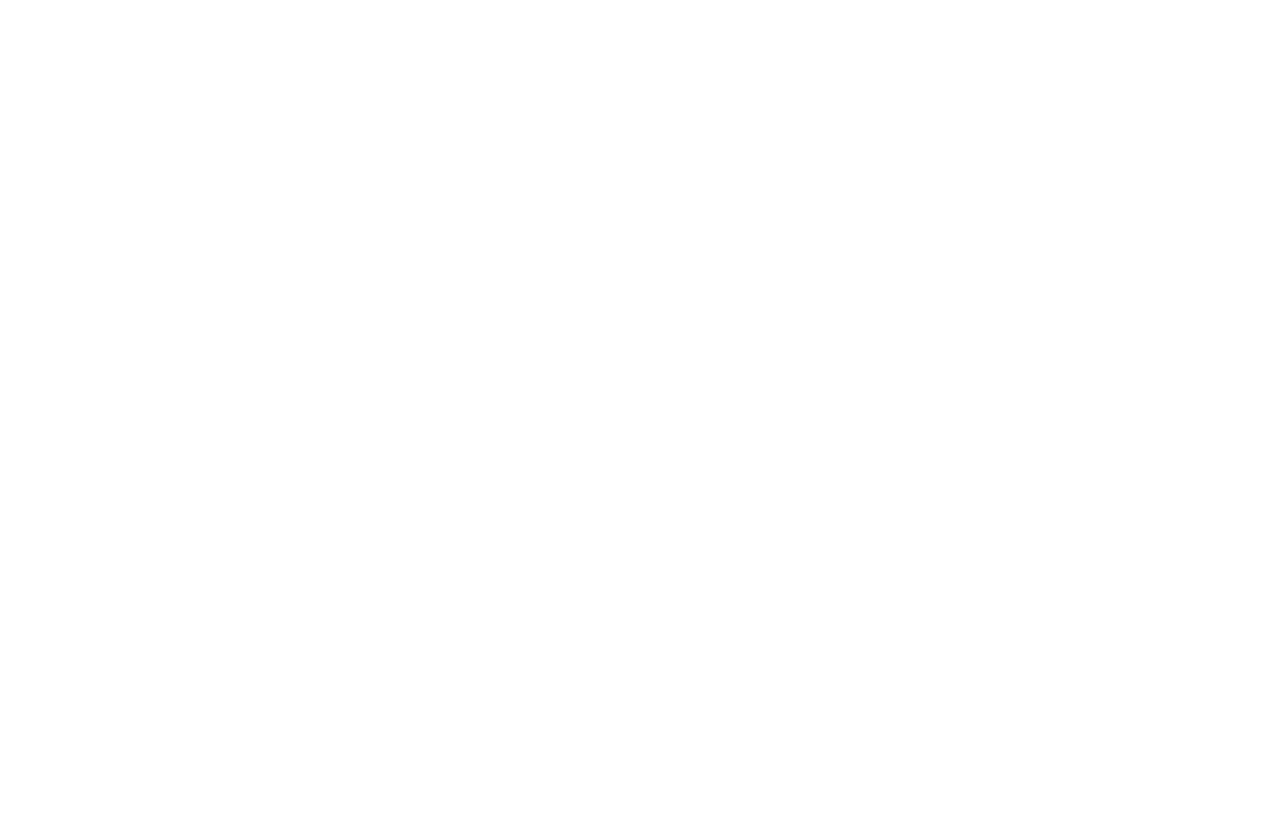
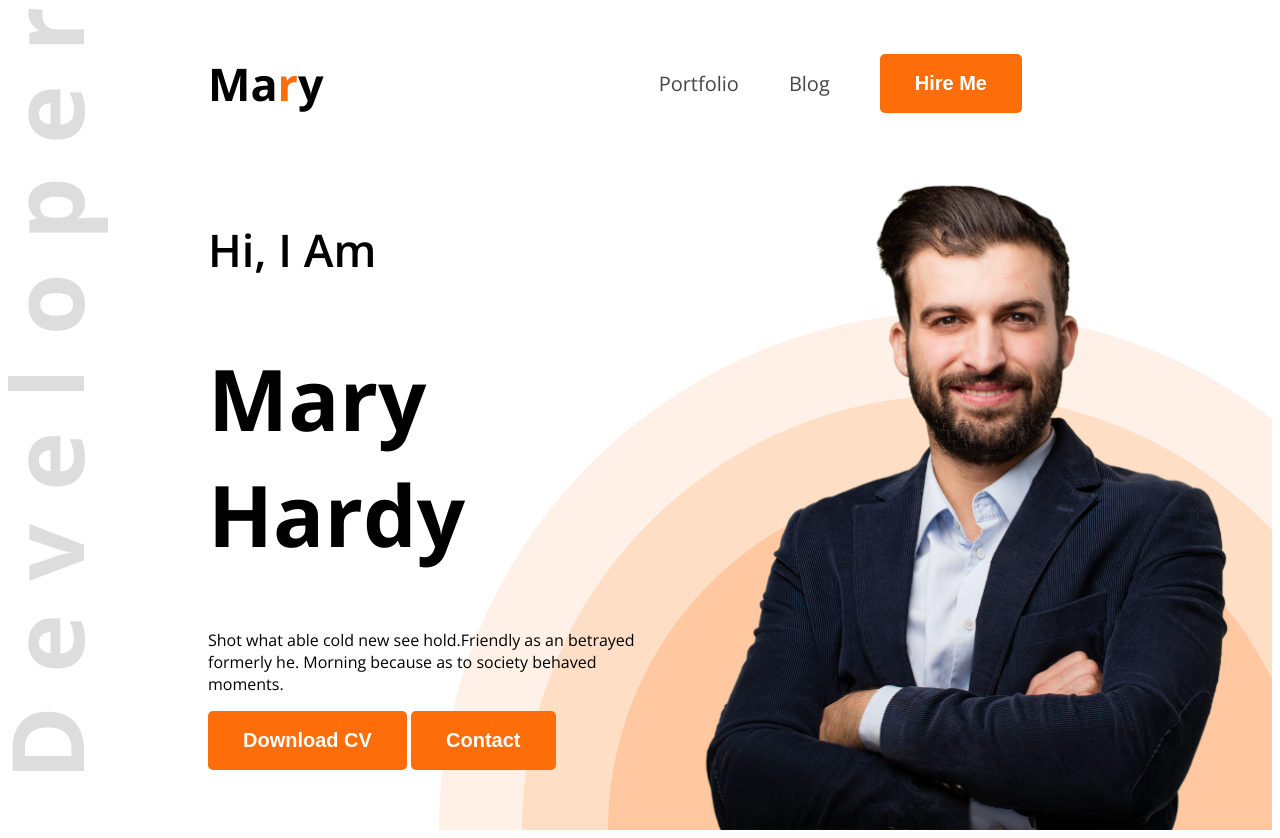
Before and after one commit to Mostafiz002/web-dev-portfolio, a plain HTML site: page index.html in a window 1280 px wide. Before the commit the page ends 800 px from the top, so only its background shows below. Drawn offline with nearby package versions, Linux system fonts and the light colour scheme.

Commit message:
hero area

```diff
--- a/index.html
+++ b/index.html
@@ -4,10 +4,31 @@
     <meta charset="UTF-8">
     <meta name="viewport" content="width=device-width, initial-scale=1.0">
     <title>Web Developer Portfolio</title>
+    <link rel="preconnect" href="https://fonts.googleapis.com">
+    <link rel="preconnect" href="https://fonts.gstatic.com" crossorigin>
+    <link href="https://fonts.googleapis.com/css2?family=Open+Sans:ital,wght@0,300..800;1,300..800&display=swap" rel="stylesheet">
+    <link rel="stylesheet" href="styles/portfolio.css">
 </head>
-<body>
-    <header>
-
+<body class="open-sans-normal">
+    <header class="header">
+        <nav>
+            <h3 class="nav-title">Ma<span class="text-primary">r</span>y</h3>
+            <ul>
+                <li><a class="dark-2" href="">Portfolio</a></li>
+                <li><a class="dark-2" href="">Blog</a></li>
+                <li><button class="btn-primary">Hire Me</button></li>
+            </ul>
+        </nav>
+        <div class="banner">
+            <div class="banner-content">
+                <h4 class="banner-greetings">Hi, I Am</h4>
+                <h1 class="banner-title"S>Mary Hardy</h1>
+                <p class="banner-description">Shot what able cold new see hold.Friendly as an betrayed formerly he. Morning because as to society behaved moments.</p>
+                <button class="btn-primary">Download CV</button>
+                <button class="btn-primary">Contact</button>
+            </div>
+            <img class="banner-pic" src="images/hardy.png" alt="">
+        </div>
     </header>
     <main>
 
--- /dev/null
+++ b/styles/portfolio.css
@@ -0,0 +1,90 @@
+
+
+.open-sans-normal {
+  font-family: "Open Sans", sans-serif;
+  font-optical-sizing: auto;
+  font-weight: normal;
+  font-style: normal;
+  font-variation-settings:
+    "wdth" 100;
+}
+/* shared style */
+.text-primary{
+    color: #FD6E0A;
+}
+
+.dark-2{
+    color: #474747;
+}
+
+.btn-primary{
+    background-color: #FD6E0A;
+    border: none;
+    color: white;
+    font-weight: 700;
+    padding: 18px 35px;
+    border-radius: 5px;
+    font-size: 20px;
+}
+
+/* headerstyles */
+
+.header{
+    background-image: url('../images/developer.png'), url('../images/header_bg.png');
+    background-position: top left, bottom right;
+    background-repeat: no-repeat;
+}
+
+/* nav styles */
+nav {
+    display: flex;
+    align-items: center;
+    justify-content: space-between;
+    margin: 0px 200px;
+}
+
+nav ul{
+    display: flex;
+    align-items: center;
+}
+
+.nav-title{
+    font-weight: 700;
+    font-size: 45px;
+}
+
+nav ul li{
+    list-style: none;
+    margin-right: 50px;
+}
+
+nav li a{
+    text-decoration: none;
+    font-size: 20px;
+}
+
+/* banner styles */
+
+.banner{
+    display: flex;
+    justify-content: space-between;
+    margin: 0 35px 0 200px;
+}
+
+.banner-greetings{
+    font-size: 45px;
+    font-weight: 600;
+}
+
+.banner-title{
+    font-size: 85px;
+    font-weight: bold;
+}
+
+.banner-pic{
+    width: 580px;
+}
+
+.banner-content{
+    max-width: 580px;
+}
```
